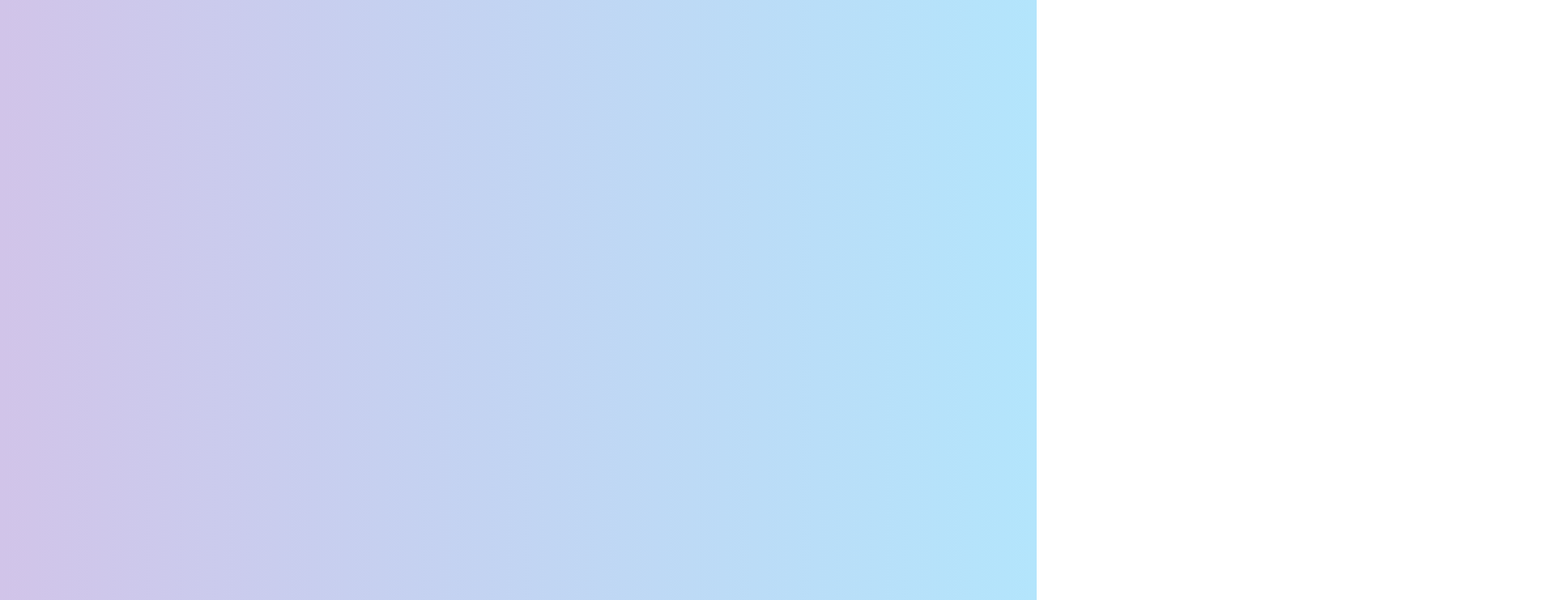
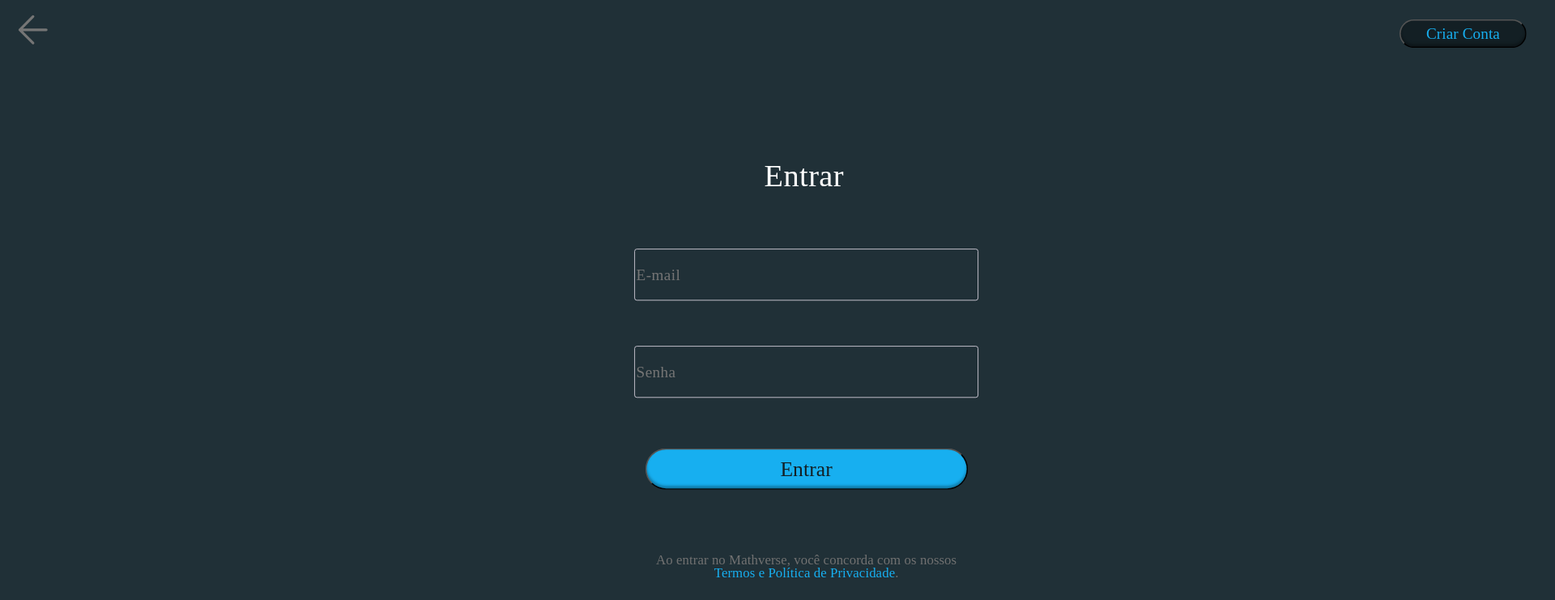
Before and after one commit to CarneiroX/Mathverse, a plain HTML site: page pages/login.html in a window 1280 px wide. Shown: the top 741 px of the page at 81% size, 1920 px wide, since content can reach past the window. Drawn offline with Linux system fonts and the light colour scheme; files that its build step writes are made by us from their sources.

Commit message:
Update na página de login
Só adicionar algumas funcionalidades e ela estará completa

```diff
--- /dev/null
+++ b/css/login.css
@@ -0,0 +1,209 @@
+body {
+    width: 1920px;
+    height: 1080px;
+    background: #203037;
+    transform: scale(0.8);
+    transform-origin: top left;
+    overflow: hidden;
+    display: inline-block;
+}
+
+.voltar .botao {
+    background: transparent;
+    border: none;
+    box-shadow: none;
+    outline: none;
+    cursor: pointer;
+}
+
+.criar_conta {
+    display: flex;
+    flex-direction: column;
+    align-items: flex-start;
+    margin-top: -55px;
+    margin-left: 2150px;
+}
+
+.criar_conta .botao {
+    display: flex;
+    width: 196px;
+    height: 60px;
+    flex-direction: column;
+    justify-content: center;
+    align-items: center;
+    gap: 8px;
+    flex-shrink: 0;
+    border-radius: 100px;
+    background: #DED8E1;
+    box-shadow: 0px -4px 4px 0px rgba(0, 0, 0, 0.30) inset;
+    padding: 10px 24px;
+    justify-content: center;
+    align-items: center;
+    gap: 8px;
+    flex: 1 0 0;
+    align-self: stretch;
+    background: #131F24;
+    color: #17AFF0;
+    text-align: center;
+    font-family: Lalezar;
+    font-size: 24px;
+    font-style: normal;
+    font-weight: 400;
+    line-height: 20px;
+    letter-spacing: 0.1px;
+    cursor: pointer;
+}
+
+.login {
+    position: relative;
+    display: flex;
+    width: 750px;
+    height: 1000px;
+    justify-content: center;
+    align-items: center;
+    margin-left: 35%;
+}
+
+.login .header {
+    position: absolute;
+    display: flex;
+    width: 130px;
+    height: 28px;
+    margin-top: -600px;
+    margin-left: 50%;
+    flex-shrink: 0;
+    color: #FFF;
+    font-family: Lalezar;
+    font-size: 48px;
+    font-style: normal;
+    font-weight: 400;
+    line-height: 24px;
+    letter-spacing: 0.5px;
+}
+
+.login .email{
+    position: absolute;
+    display: flex;
+    width: 531px;
+    height: 80px;
+    margin-top: -300px;
+    margin-left: 50%;
+    padding: 10px;
+    flex-direction: column;
+    align-items: flex-start;
+    flex-shrink: 0;
+}
+
+.login .email .caixa{
+    display: flex;
+    flex-direction: column;
+    align-items: flex-start;
+    gap: 10px;
+    flex: 1 0 0;
+    align-self: stretch;
+    border-radius: 4px;
+    border: 1px solid #E7E0EC;
+    background: transparent;
+
+    color: #FFF;
+    font-family: Lalezar;
+    font-size: 24px;
+    font-style: normal;
+    font-weight: 400;
+    line-height: 24px;
+    letter-spacing: 0.5px;
+    cursor: pointer;
+}
+
+.login .senha{
+    position: absolute;
+    display: flex;
+    width: 531px;
+    height: 80px;
+    margin-top: 0px;
+    margin-left: 50%;
+    padding: 10px;
+    flex-direction: column;
+    align-items: flex-start;
+    flex-shrink: 0;
+}
+
+.login .senha .caixa{
+    display: flex;
+    flex-direction: column;
+    align-items: flex-start;
+    gap: 10px;
+    flex: 1 0 0;
+    align-self: stretch;
+    border-radius: 4px;
+    border: 1px solid #E7E0EC;
+    background: transparent;
+
+    color: #FFF;
+    font-family: Lalezar;
+    font-size: 24px;
+    font-style: normal;
+    font-weight: 400;
+    line-height: 24px;
+    letter-spacing: 0.5px;
+    cursor: pointer;
+}
+
+.login .entrar{
+    position: absolute;
+    display: flex;
+    width: 498px;
+    height: 64px;
+    flex-direction: column;
+    align-items: flex-start;
+    margin-top: 300px;
+    margin-left: 50%;
+}
+
+.login .entrar .botao{
+    display: flex;
+    padding: 10px 24px;
+    justify-content: center;
+    align-items: center;
+    gap: 8px;
+    flex: 1 0 0;
+    align-self: stretch;
+    border-radius: 100px;
+    background:#DED8E1;
+    box-shadow: 0px -4px 4px 0px rgba(0, 0, 0, 0.30) inset;
+    background: #17AFF0;
+    color: #131F24;
+    text-align: center;
+    font-family: Lalezar;
+    font-size: 32px;
+    font-style: normal;
+    font-weight: 400;
+    line-height: 20px;
+    letter-spacing: 0.1px;
+    cursor: pointer;
+}
+
+.login .rodape {
+    position: absolute;
+    display: flex;
+    width: 529px;
+    height: 97px;
+    flex-direction: column;
+    justify-content: center;
+    margin-top: 600px;
+    margin-left: 50%;
+    flex-shrink: 0;
+    color: #717171;
+    text-align: center;
+    font-family: Lalezar;
+    font-size: 21px;
+    font-style: normal;
+    font-weight: 400;
+    line-height: 20px;
+    letter-spacing: 0.1px;
+}
+
+.login .rodape .botao {
+    color: #17AFF0;
+    cursor: pointer;
+}
--- a/pages/login.html
+++ b/pages/login.html
@@ -4,5 +4,46 @@
     <meta charset="UTF-8">
     <meta name="viewport" content="width=device-width, initial-scale=1.0">
     <meta http-equiv="X-UA-Compatible" content="ie=edge">
-    <title>Entre ou Cadastre-se</title>
-    <link rel="stylesheet" href="css/style.css">
+    <title>Entre</title>
+    <link rel="stylesheet" href="../css/login.css"> <!-- Acesso ao arquivo css -->
+</head>
+
+<body>
+    <section class="voltar"> <!-- Botão para voltar ao menu(index.html) -->
+        <button class="botao" onclick="window.location.href='../index.html'">
+            <svg xmlns="http://www.w3.org/2000/svg" width="70" height="70" viewBox="0 0 70 70" fill="none">
+                <path d="M55.4167 35H14.5834M14.5834 35L35 55.4166M14.5834 35L35 14.5833" stroke="#757575" stroke-width="4" stroke-linecap="round" stroke-linejoin="round"/>
+            </svg>
+        </button>
+    </section>
+
+    <section class="criar_conta"> <!-- Botão para ir à tela de cadastro(cadastrar.html) -->
+        <button class="botao" onclick="window.location.href='cadastrar.html'">Criar Conta</button>
+    </section>
+
+    <section class="login">
+        <div class="header"> <!-- Título -->
+            Entrar
+        </div>
+
+        <div class="email"> <!-- Input do e-mail -->
+            <input class="caixa" type="text" placeholder="E-mail" id="email" required>
+        </div>
+
+        <div class="senha"> <!-- Input da senha -->
+            <input class="caixa" type="text" placeholder="Senha" id="senha" required>
+        </div>
+
+        <div class="entrar"> <!-- Botão para acessar a conta -->
+            <button class="botao">Entrar</button>
+        </div>
+
+        <div class="rodape"> <!-- Texto do rodapé -->
+            <p>Ao entrar no Mathverse, você concorda com os nossos <a class="botao">Termos
+                e Política de Privacidade</a><!-- Link para página das políticas -->.</p>
+        </div>
+    </section>
+
+</body>
+
+</html>
```
